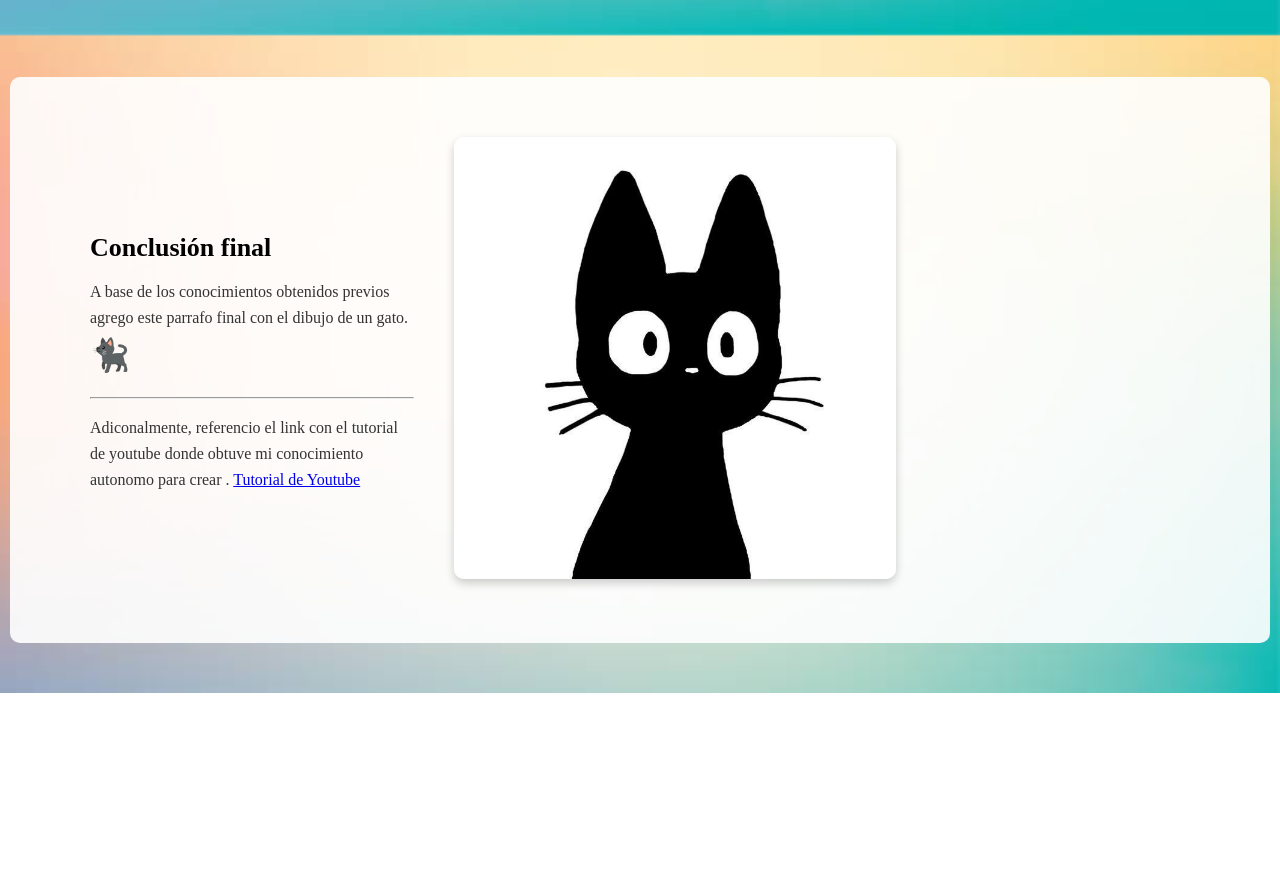
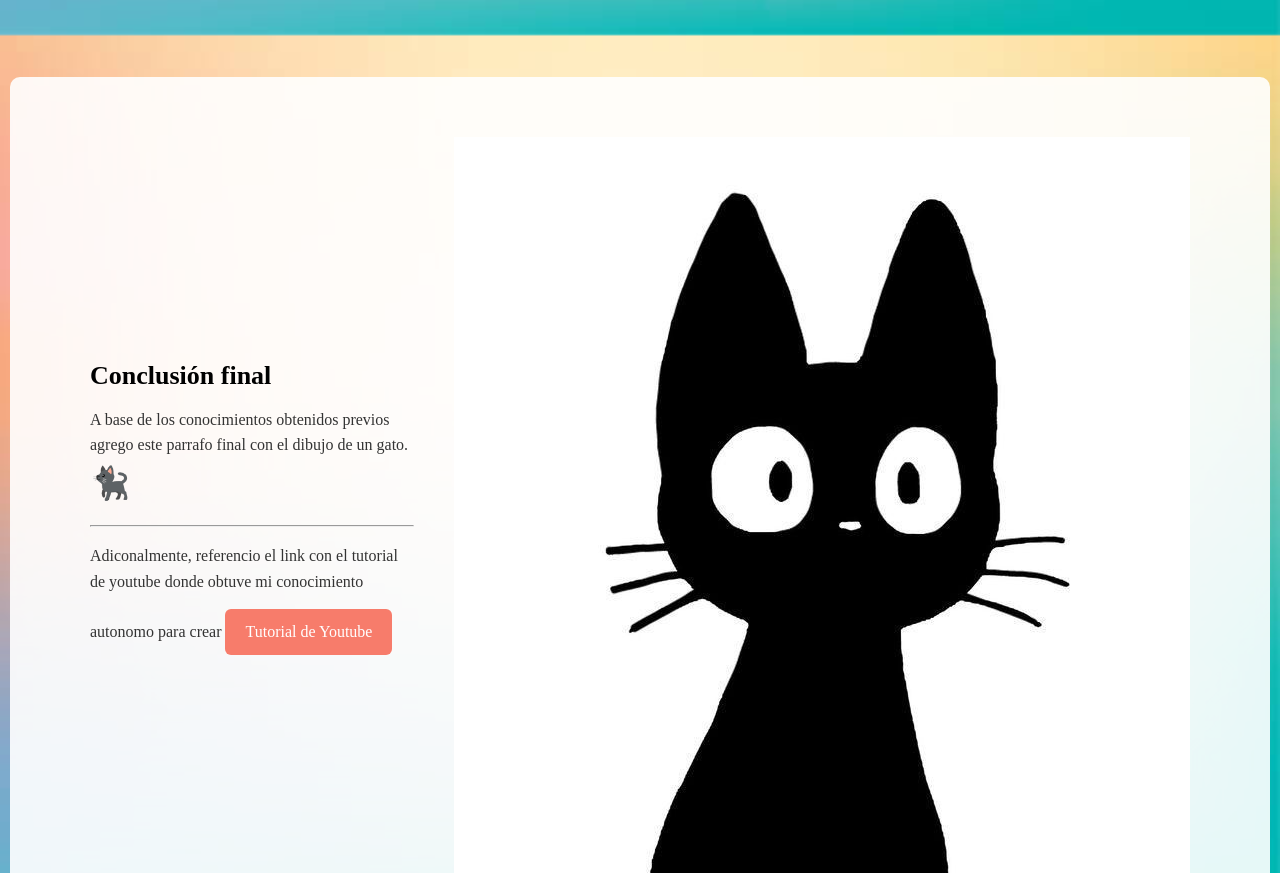
Before and after one commit to L3ugim-01/KOALA-Web, a plain HTML site: page index.html in a window 1280 px wide. Shown: the part 860-1733 px from the top of the page. Before the commit the page ends 1553 px from the top, so only its background shows below. Drawn offline with Linux system fonts and the light colour scheme.

Commit message:
Update index.html

```diff
--- a/index.html
+++ b/index.html
@@ -92,13 +92,16 @@
         A base de los conocimientos obtenidos previos agrego este parrafo final con el dibujo de un gato.
         <span style="font-size: 2em;">🐈‍⬛</span>
       </p>
-       <hr>
+      <!-- guion de separacion -->
+      <hr>
+  <!-- Parrafo, igualmente adicional donde incluye el link de donde aprendi a usar html -->
        <p>
-        Adiconalmente, referencio el link con el tutorial de youtube donde obtuve mi conocimiento autonomo para crear .
-        <a href="https://www.youtube.com/watch?v=rr2H086z16s&list=PLPl81lqbj-4LKo66cEts5yC_AjOvqKptm" target="_blank">Tutorial de Youtube</a>
+        Adiconalmente, referencio el link con el tutorial de youtube donde obtuve mi conocimiento autonomo para crear
+        <!-- hago el href y lo agrego a la clase boton para darle el mismo estilo -->
+        <a href="https://www.youtube.com/watch?v=rr2H086z16s&list=PLPl81lqbj-4LKo66cEts5yC_AjOvqKptm" target="_blank" class="btn">Tutorial de Youtube
+        </a>
       </p>
     </div>
-    <div class="info-image">
       <img src="gato.jpg" width 10% alt="Imagen de ejemplo">
     </div>
   </section>
```
